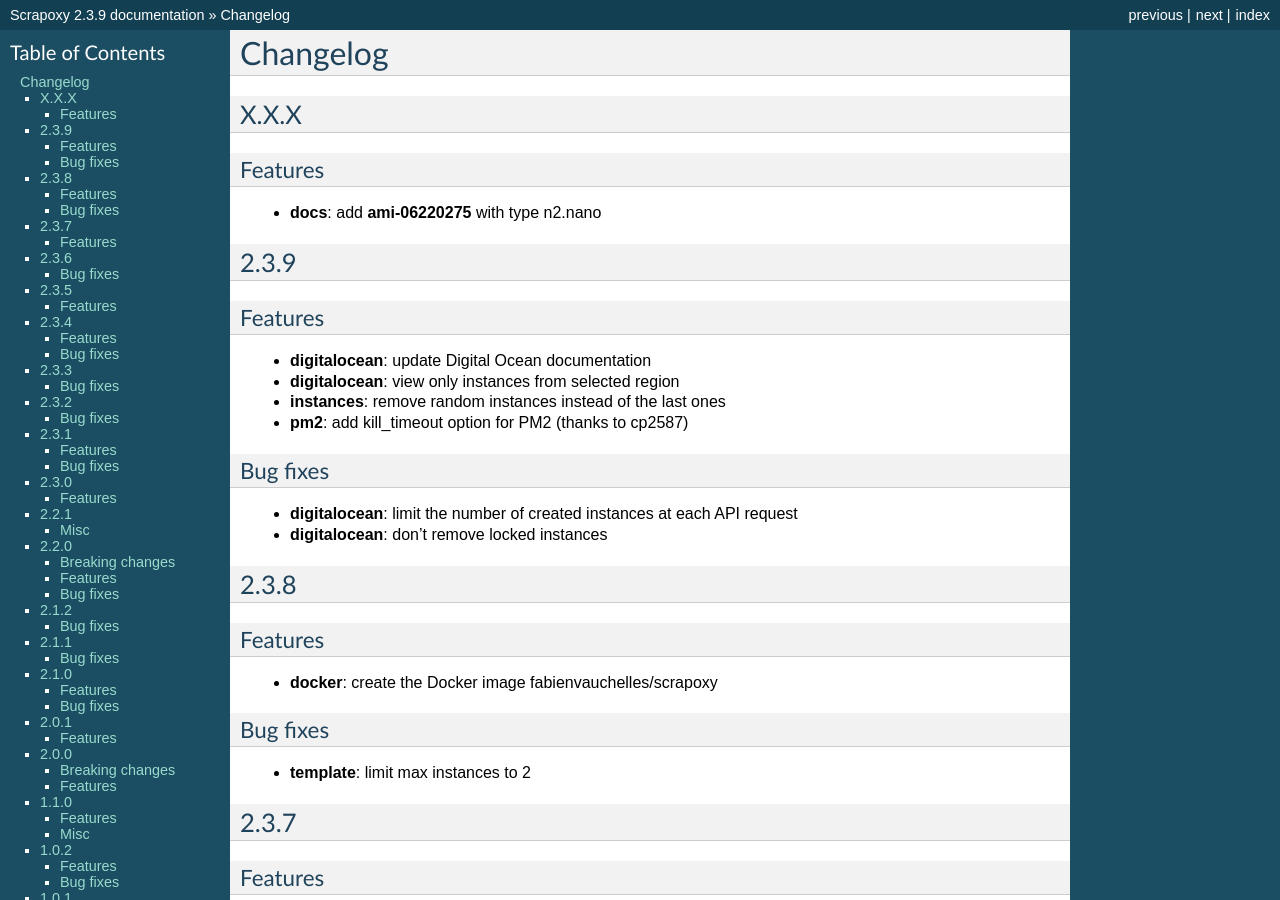
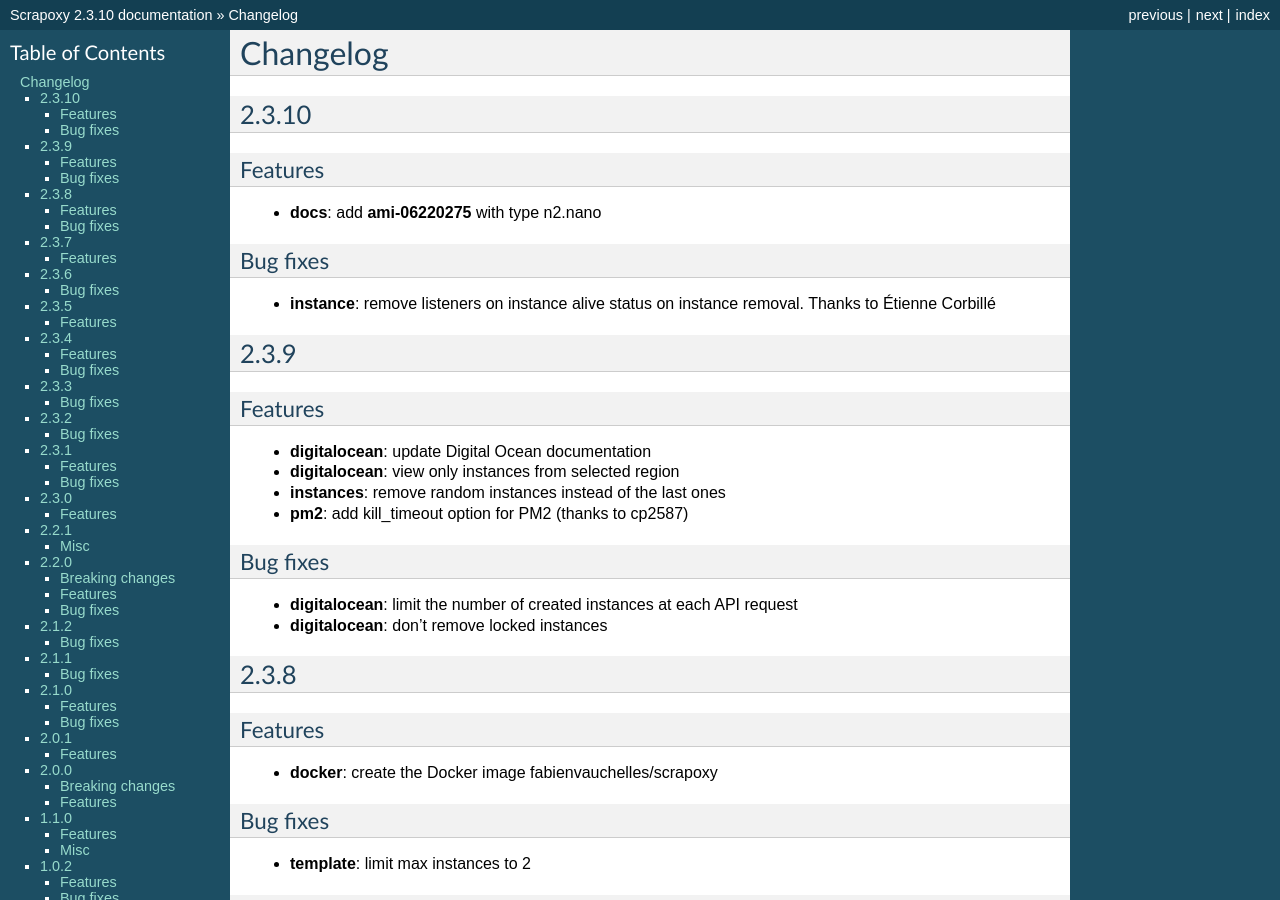
Before and after one commit to zahlio/scrapoxy, a Sphinx documentation site: the page built from docs/changelog.rst, in a window 1280 px wide and 900 px high. Built offline with Sphinx 7.4.7, drawn with Linux system fonts in a browser that asks for light colours; some of the changed text lies outside the part shown.

Commit message:
feat(release): change release version to 2.3.10

```diff
--- a/docs/changelog.rst
+++ b/docs/changelog.rst
@@ -3,13 +3,19 @@ Changelog
 =========
 
 
-X.X.X
-=====
+2.3.10
+======
 
 Features
 --------
 
 - **docs**: add **ami-06220275** with type n2.nano
+
+
+Bug fixes
+---------
+
+- **instance**: remove listeners on instance alive status on instance removal. Thanks to Étienne Corbillé
 
 
 2.3.9
--- a/docs/conf.py
+++ b/docs/conf.py
@@ -55,9 +55,9 @@ author = u'Fabien Vauchelles'
 # built documents.
 #
 # The short X.Y version.
-version = u'2.3.9'
+version = u'2.3.10'
 # The full version, including alpha/beta/rc tags.
-release = u'2.3.9'
+release = u'2.3.10'
 
 # The language for content autogenerated by Sphinx. Refer to documentation
 # for a list of supported languages.
--- a/package.json
+++ b/package.json
@@ -1,6 +1,6 @@
 {
     "name": "scrapoxy",
-    "version": "2.3.9",
+    "version": "2.3.10",
     "main": "index.js",
     "author": {
         "name": "Fabien Vauchelles",
```
Also changed, not shown: 2 other files.
